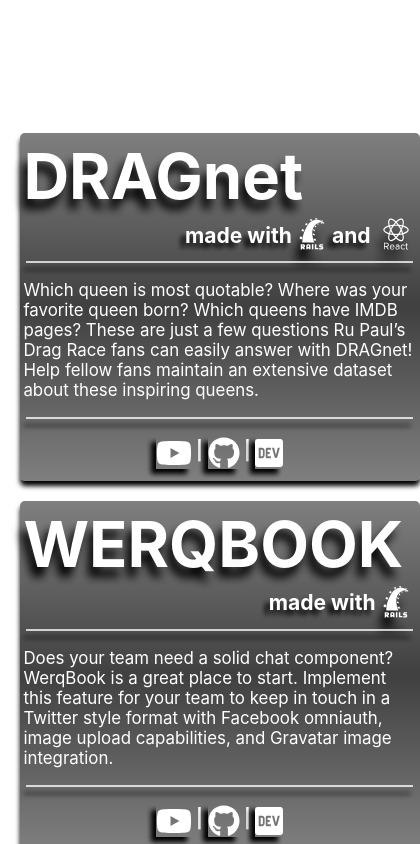
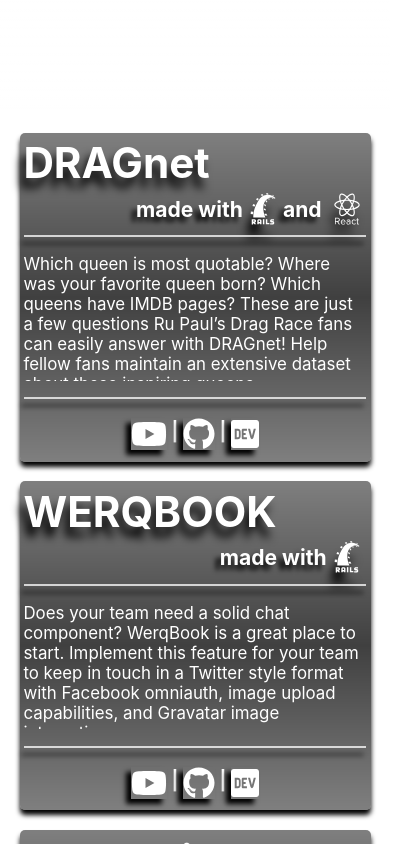
Before and after one commit to JaredHarbison/v2JaredHarbison.github.io, a React (Create React App) app: page / in a window 390 px wide. Shown: the part 2220-3064 px from the top of the page, 420 px wide, since content can reach past the window. Built offline with nearby package versions, Linux system fonts and the light colour scheme.

Commit message:
styling update: implement minor fixes for smaller screen sizes

```diff
--- a/src/App.js
+++ b/src/App.js
@@ -3,7 +3,6 @@ import './App.scss';
 import './fontawesome.js';
 
 import Background from './Components/Background/Background.jsx';
-import Experience from './Components/Experience/Experience.jsx';
 import Footer from './Components/Footer/Footer.jsx';
 import LogoBanner from './Components/LogoBanner/LogoBanner.jsx';
 import TechStack from './Components/TechStack/TechStack.jsx';
@@ -16,7 +15,6 @@ function App() {
       <LogoBanner/>
       <TechStack/>
       <Portfolio/>
-      <Experience/>
       <Footer/>
     </div>
   );
--- a/src/App.scss
+++ b/src/App.scss
@@ -12,6 +12,9 @@
   margin: auto;
   padding: 5vw;
   width: 90vw;
+  @media (max-width: 430px) {
+    --auto-grid-min-size: 20rem;
+  }
 }
 
 a:link ,:visited, :hover, :active{
@@ -29,12 +32,16 @@ a:link ,:visited, :hover, :active{
   min-width: 400px;
   position: relative; min-height: 200px;
   z-index: 100;
+  @media (max-width: 430px) {
+    min-width: unset;}
   h1{
     font-size: 7.5vh;
     line-height: 1vw;
     padding-left: 1vw;
     text-align: left;
-    text-shadow: -5px 10px 10px black;}
+    text-shadow: -5px 10px 10px black;
+    @media (max-width: 430px) {
+      font-size: 5vh;}}
   h2{
     font-size: 2.5vh;
     line-height: 1rem;
--- a/src/Components/Background/Background.scss
+++ b/src/Components/Background/Background.scss
@@ -13,7 +13,7 @@
   .background-rom-and-moon,
   .background-rom-cutout,
   .background-upsidedown-rom-cutout {
-    height: 100%; width: 100%; top: 0px; left: 0px;
+    height: 100%; width: 100vw; top: 0px; left: 0px;
     background-attachment: absolute;
     background-color: transparent;
     background-position: center;
@@ -33,17 +33,17 @@
     background-image: linear-gradient(
       to top, rgba(0,0,0,0), rgba(0,0,0,0), rgba(0,0,0,.25));
     position: fixed; z-index: -600;
-    height: 100%; width: 100%;}
+    height: 100%; width: 100vw;}
   .middle-gradiated-background-layer {
     background-image: linear-gradient(
       to bottom, rgba(0,0,0,0), rgba(0,0,0,.9), rgba(0,0,0,0));
     position: fixed; z-index: -200;
-    height: 100%; width: 100%;}
+    height: 100%; width: 100vw;}
   .bottom-gradiated-background-layer {
     background-image: linear-gradient(
       to bottom, rgba(0,0,0,0), rgba(0,0,0,0), rgba(0,0,0,.75));
     position: fixed; z-index: 100;
-    height: 100%; width: 100%;}
+    height: 100%; width: 100vw;}
   @media only screen and (orientation: portrait) {
     .middle-gradiated-background-layer {background-position: center;};}
   @media only screen and (orientation: landscape) {
```
